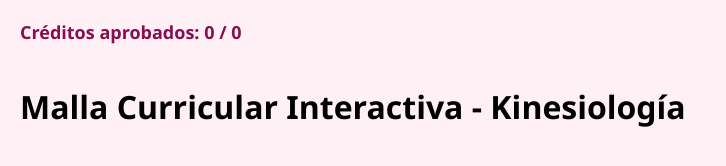
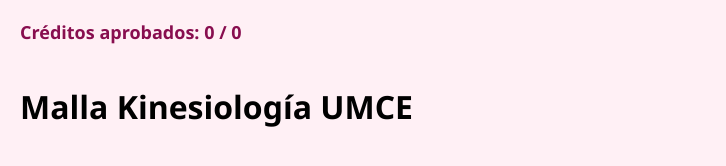
Before and after one commit to Carlvu444/Malla-Kinesiolog-a-, a plain HTML site: page index.html in a window 1280 px wide. Shown: the whole page, without its empty margins (0-726 px from the left). Drawn offline with Linux system fonts and the light colour scheme.

Commit message:
Update index.html

```diff
--- a/index.html
+++ b/index.html
@@ -8,7 +8,7 @@
 <body>
   <div id="contador-creditos">Créditos aprobados: 0 / 0</div>
 <div class="container" id="contenedor-malla"></div>
-  <h1>Malla Curricular Interactiva - Kinesiología</h1>
+  <h1>Malla Kinesiología UMCE </h1>
   <div id="malla-container"></div>
   <script src="script.js"></script>
 </body>
```
